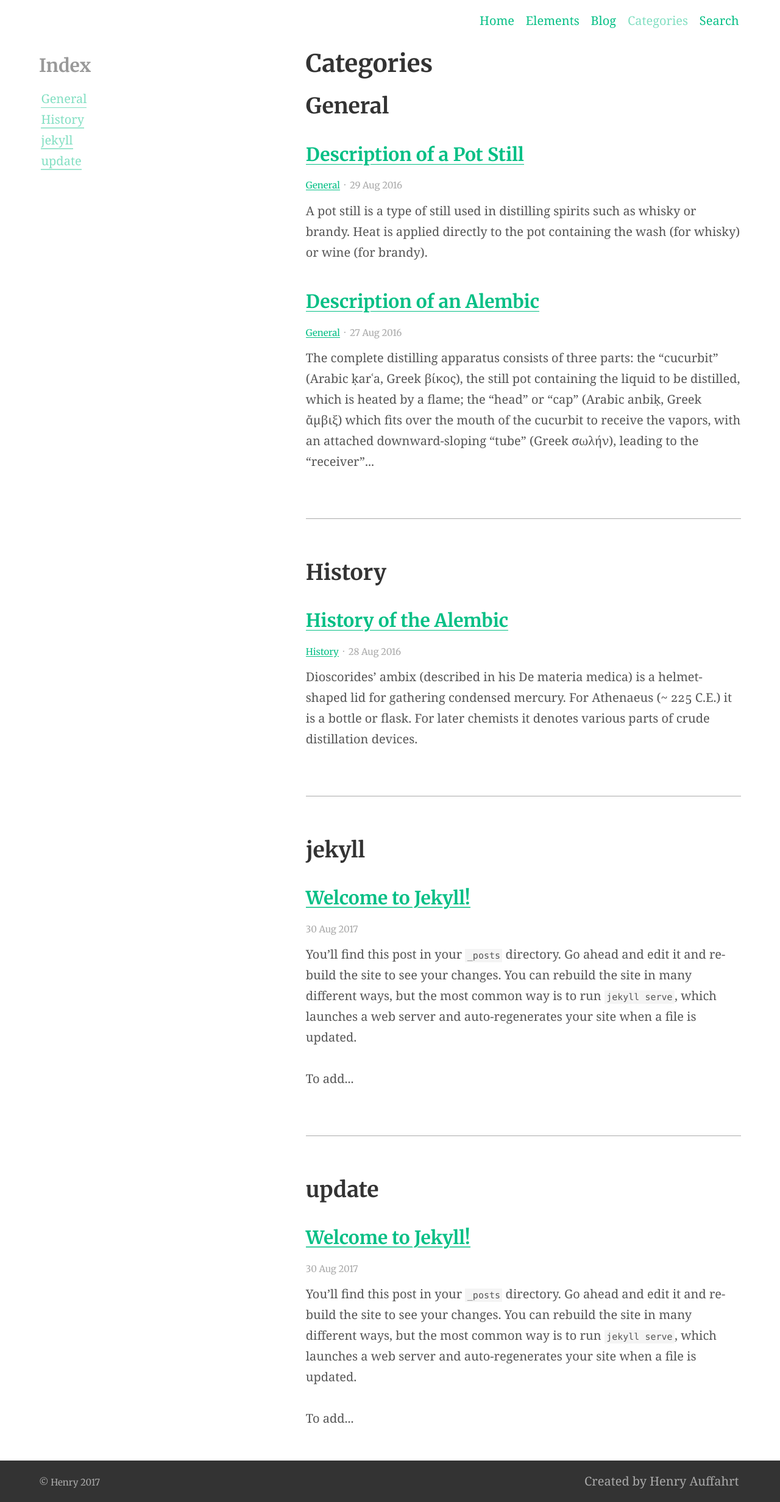
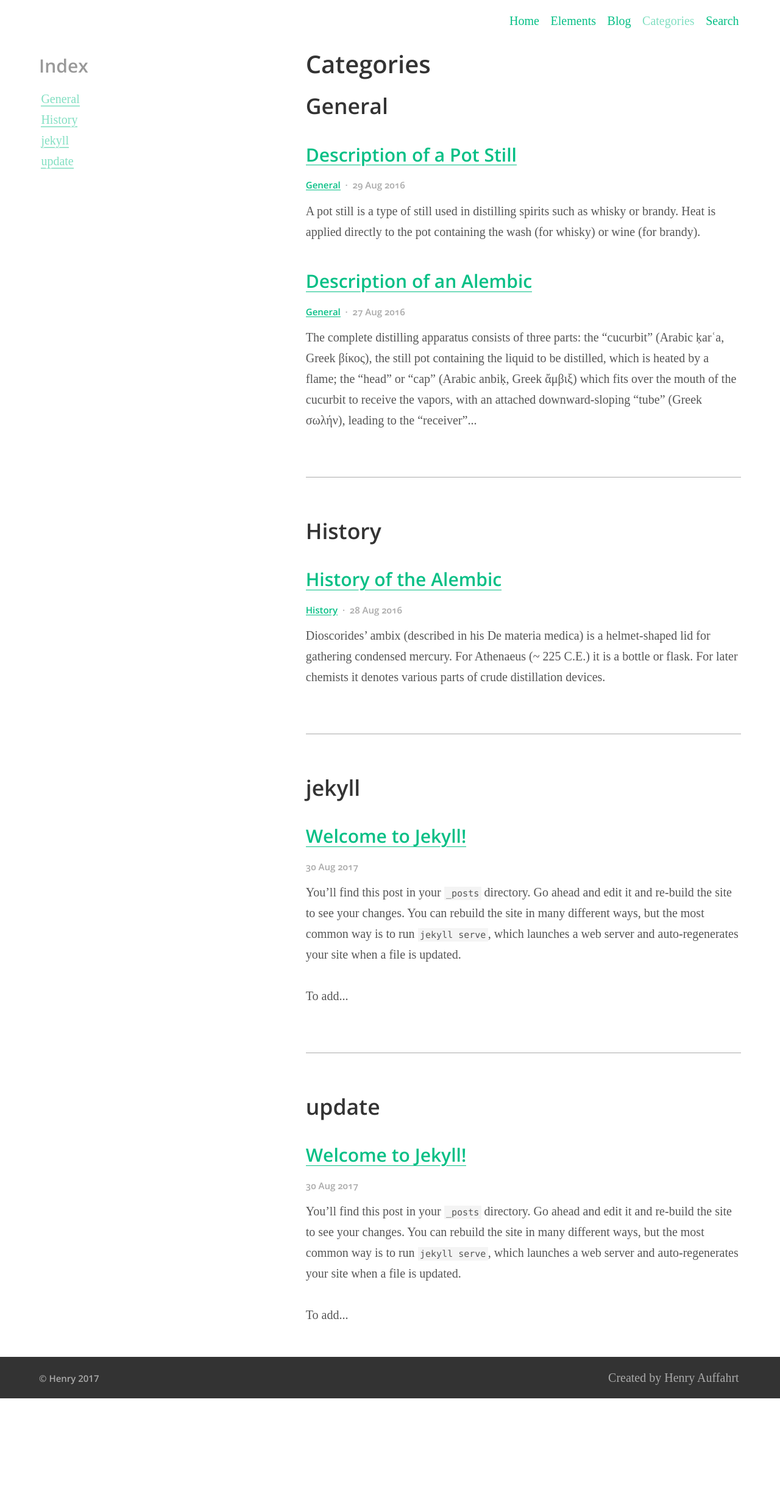
Before and after one commit to Henry31/henry31.github.io, a Jekyll site: the page built from categories.md, in a window 1280 px wide. Shown: the whole page at 61% size. Built offline with Jekyll 4.4.1, drawn with Linux system fonts in a browser that asks for light colours; some web fonts are replaced; after the commit the page ends 2293 px from its top, so only the background shows below that.

Commit message:
change font family a bit

```diff
--- a/_sass/_settings.scss
+++ b/_sass/_settings.scss
@@ -15,7 +15,7 @@ $white: #ffffff;
 
 // Typography
 $bodytype: (
-  font-family: 'Georgia, serif',
+  font-family: 'Droid Sans, serif',
   regular: 400,
   bold: 700,
   italic: italic,
@@ -23,7 +23,7 @@ $bodytype: (
 );
 
 $headingtype: (
-  font-family: '"Merriweather", serif',
+  font-family: 'Open Sans, serif',
   regular: 400,
   bold: 700,
   cap-height: 0.75
@@ -36,4 +36,5 @@ $monospacetype: (
 );
 
 // Font import, if you're using a non-standard web font
-@import url('https://fonts.googleapis.com/css?family=Merriweather:400,700');
+@import url('https://fonts.googleapis.com/css?family=Droid+Sans');
+@import url('https://fonts.googleapis.com/css?family=Open+Sans:600');
```
Also changed, not shown: 1 other file.
